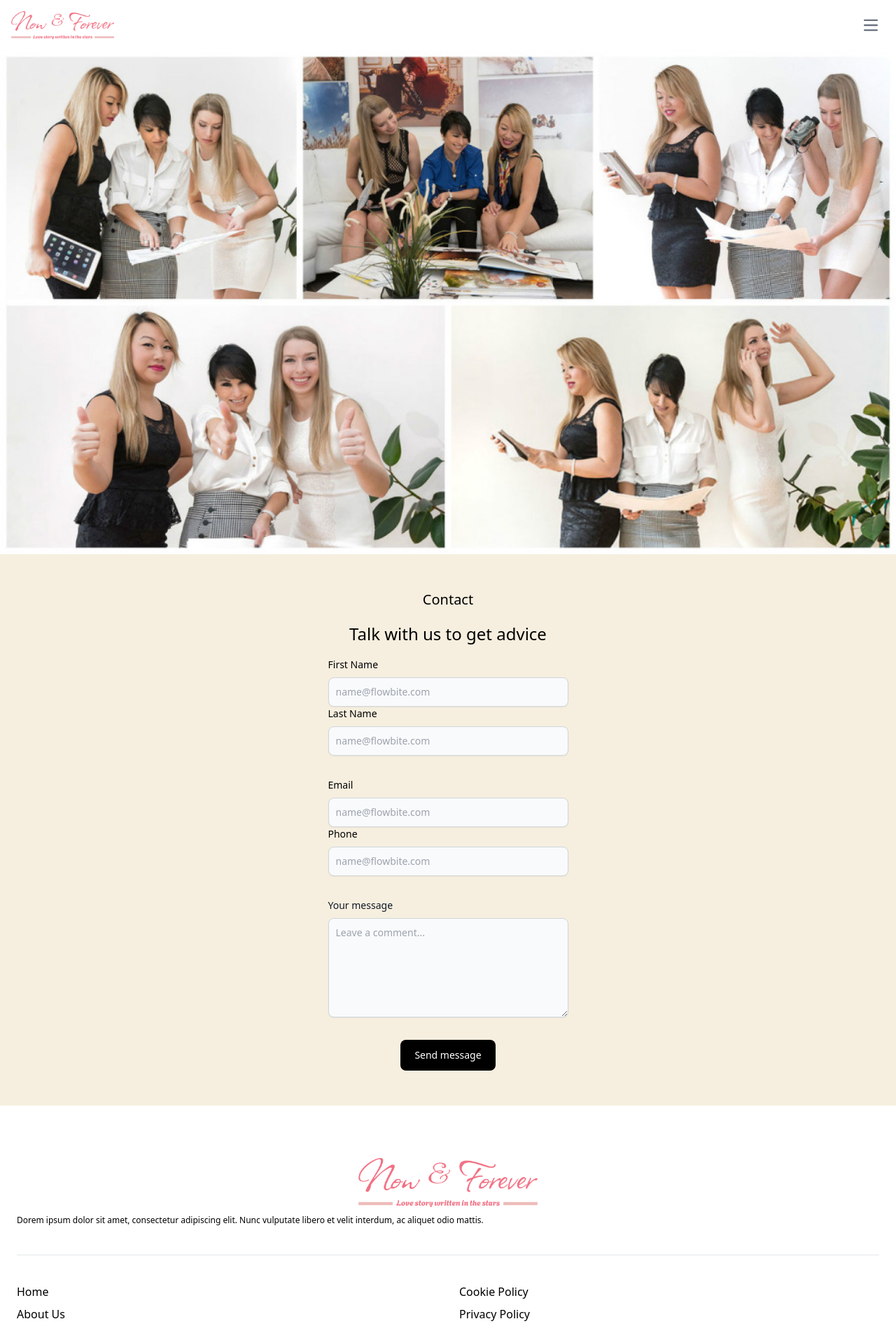
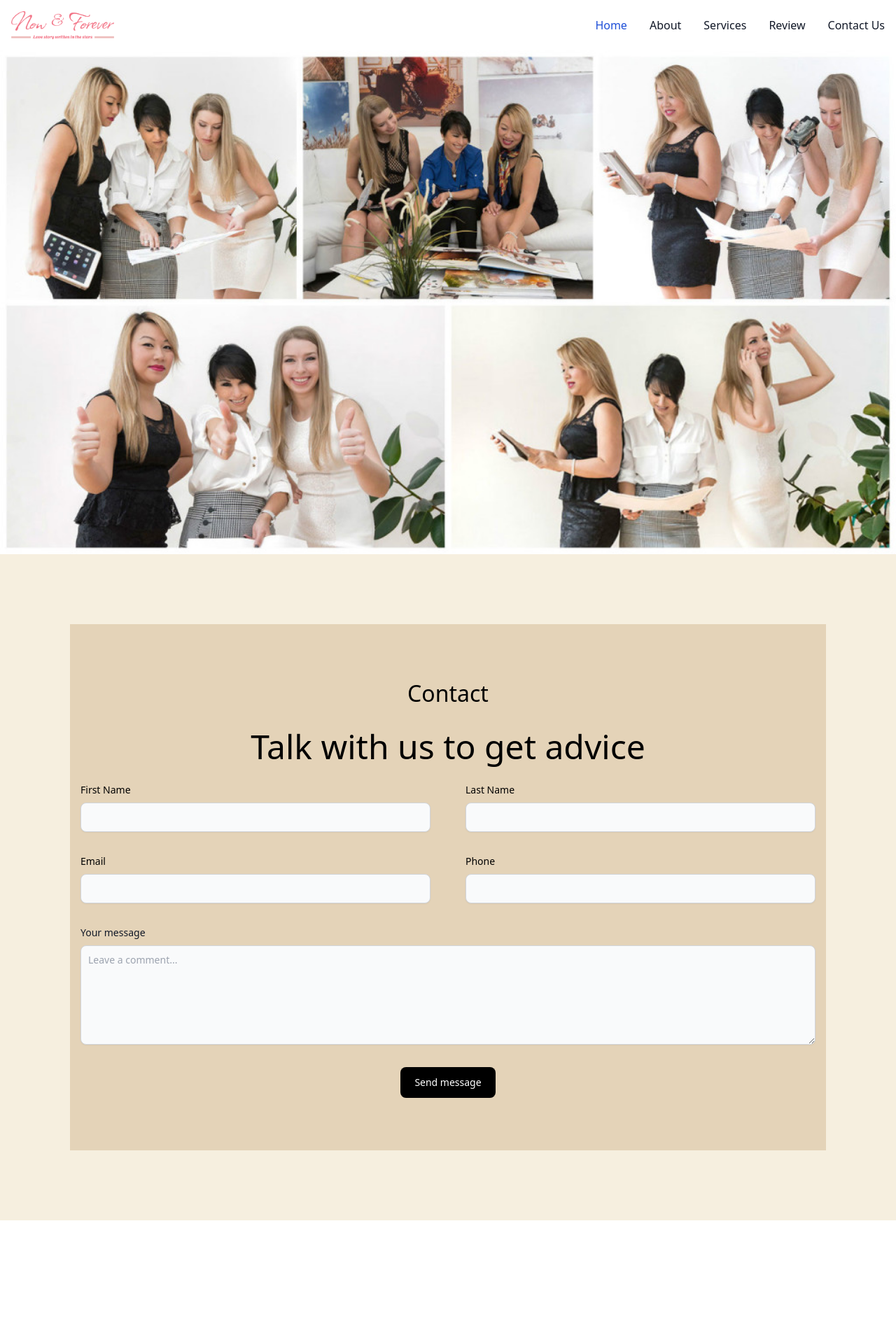
Before and after one commit to Thu-Min/now-and-forever, a React (Vite) app: page /contact-us in a window 1280 px wide. Shown: the top 1895 px of the page at 70% size. Built offline with nearby package versions, Linux system fonts and the light colour scheme.

Commit message:
fix: home page responsive

```diff
--- a/src/components/HeroVideo/HeroVideo.jsx
+++ b/src/components/HeroVideo/HeroVideo.jsx
@@ -3,8 +3,8 @@ import heroVideoOne from "../../assets/app_data/video/hero-video-one.mp4"
 
 const HeroVideo = () => {
     return (
-        <div className="overflow-hidden h-[100vh] sm:object-cover">
-            <video autoPlay muted loop className="sm:h-[100vh] sm:object-cover">
+        <div className="md:overflow-hidden md:h-[100vh] sm:object-cover">
+            <video autoPlay muted loop className="sm:h-[100vh] sm:object-cover w-full">
                 <source src={heroVideoOne} type="video/mp4" />
             </video>
         </div>
--- a/src/components/Home/About.jsx
+++ b/src/components/Home/About.jsx
@@ -3,15 +3,15 @@ import about from "../../assets/app_data/image/home/about.jpg"
 
 const About = () => {
     return (
-        <div className="m-[100px] sm:m-[25px]">
-            <div className="bg-[#E4D3B8] p-[75px] flex gap-[100px] sm:flex-col sm:p-[25px] sm:gap-[30px]">
-                <div className="w-[417px] sm:w-[293px]">
+        <div className="md:m-[100px] sm:m-[25px]">
+            <div className="bg-[#E4D3B8] md:p-[75px] md:flex md:flex-row md:gap-[100px] sm:flex-col sm:p-[25px] sm:gap-[30px]">
+                <div className="md:w-[417px] sm:w-[293px]">
                     <img className="h-[493px] object-cover" src={about} alt="" />
                 </div>
-                <div className="w-[573px] flex flex-col gap-[16px] sm:w-[293px] sm:gap-[20px]">
-                    <h1 className="text-[32px] sm:text-[24px]">About Now & Forever</h1>
-                    <h2 className="text-[48px] sm:text-[24px]">Plan your Wedding truly EXPECTIONAL</h2>
-                    <p className="text-[20px] leading-8">Horem ipsum dolor sit amet, consectetur adipiscing elit. Etiam eu turpis molestie, dictum est a, mattis tellus. Sed dignissim, metus nec fringilla accumsan, risus sem sollicitudin lacus, ut interdum tellus elit sed risus. Maecenas eget condimentum velit, sit amet feugiat lectus.</p>
+                <div className="md:w-[573px] flex flex-col md:gap-[16px] sm:w-[293px] sm:gap-[20px]">
+                    <h1 className="md:text-[32px] sm:text-[24px]">About Now & Forever</h1>
+                    <h2 className="md:text-[48px] sm:text-[24px]">Plan your Wedding truly EXPECTIONAL</h2>
+                    <p className="md:text-[20px] leading-8">Horem ipsum dolor sit amet, consectetur adipiscing elit. Etiam eu turpis molestie, dictum est a, mattis tellus. Sed dignissim, metus nec fringilla accumsan, risus sem sollicitudin lacus, ut interdum tellus elit sed risus. Maecenas eget condimentum velit, sit amet feugiat lectus.</p>
                     <button className="p-3 w-[30%] mx-auto bg-white rounded sm:w-[50%]">Book Now</button>
                 </div>
             </div>
--- a/src/components/Home/Contact.jsx
+++ b/src/components/Home/Contact.jsx
@@ -1,32 +1,32 @@
 const Contact = () => {
     return (
         <>
-            <section class="m-[100px] mb-0 pb-[100px] sm:m-[25px] sm:pb-[25px]">
-                <div class="p-[75px] bg-[#E4D3B8] flex flex-col gap-[16px] sm:p-[25px] sm:bg-transparent">
-                    <h1 className="text-[32px] mx-auto sm:text-[20px]">Contact</h1>
-                    <h2 className="text-[48px] mx-auto sm:text-[24px]">Talk with us to get advice</h2>
+            <section class="md:m-[100px] mb-0 md:pb-[100px] sm:m-[25px] sm:pb-[25px]">
+                <div class="md:p-[75px] md:bg-[#E4D3B8] flex flex-col gap-[16px] sm:p-[25px] sm:bg-transparent">
+                    <h1 className="md:text-[32px] mx-auto sm:text-[20px]">Contact</h1>
+                    <h2 className="md:text-[48px] mx-auto sm:text-[24px]">Talk with us to get advice</h2>
                     <form action="#" class="space-y-8 flex flex-col justify-center items-center">
-                        <div className="flex justify-between space-x-[50px] sm:flex-col sm:space-x-0">
-                            <div className="w-[500px] sm:w-[343px]">
+                        <div className="flex md:flex-row justify-between md:space-x-[50px] sm:flex-col sm:space-x-0">
+                            <div className="md:w-[500px] sm:w-[343px]">
                                 <label for="email" class="block mb-2 text-sm font-medium text-black">First Name</label>
-                                <input type="email" id="email" class="shadow-sm bg-gray-50 border border-gray-300 text-gray-900 text-sm rounded-lg focus:ring-primary-500 focus:border-primary-500 block w-full p-2.5" placeholder="name@flowbite.com" required />
+                                <input type="email" id="email" class="shadow-sm bg-gray-50 border border-gray-300 text-gray-900 text-sm rounded-lg focus:ring-primary-500 focus:border-primary-500 block w-full p-2.5" placeholder="" required />
                             </div>
-                            <div className="w-[500px] sm:w-[343px]">
+                            <div className="md:w-[500px] sm:w-[343px]">
                                 <label for="email" class="block mb-2 text-sm font-medium text-black">Last Name</label>
-                                <input type="email" id="email" class="shadow-sm bg-gray-50 border border-gray-300 text-gray-900 text-sm rounded-lg focus:ring-primary-500 focus:border-primary-500 block w-full p-2.5" placeholder="name@flowbite.com" required />
+                                <input type="email" id="email" class="shadow-sm bg-gray-50 border border-gray-300 text-gray-900 text-sm rounded-lg focus:ring-primary-500 focus:border-primary-500 block w-full p-2.5" placeholder="" required />
                             </div>
                         </div>
-                        <div className="flex justify-between space-x-[50px] sm:flex-col sm:space-x-0">
-                            <div className="w-[500px] sm:w-[343px]">
+                        <div className="flex md:flex-row justify-between md:space-x-[50px] sm:flex-col sm:space-x-0">
+                            <div className="md:w-[500px] sm:w-[343px]">
                                 <label for="email" class="block mb-2 text-sm font-medium text-black">Email</label>
-                                <input type="email" id="email" class="shadow-sm bg-gray-50 border border-gray-300 text-gray-900 text-sm rounded-lg focus:ring-primary-500 focus:border-primary-500 block w-full p-2.5" placeholder="name@flowbite.com" required />
+                                <input type="email" id="email" class="shadow-sm bg-gray-50 border border-gray-300 text-gray-900 text-sm rounded-lg focus:ring-primary-500 focus:border-primary-500 block w-full p-2.5" placeholder="" required />
                             </div>
-                            <div className="w-[500px] sm:w-[343px]">
+                            <div className="md:w-[500px] sm:w-[343px]">
                                 <label for="email" class="block mb-2 text-sm font-medium text-black">Phone</label>
-                                <input type="email" id="email" class="shadow-sm bg-gray-50 border border-gray-300 text-gray-900 text-sm rounded-lg focus:ring-primary-500 focus:border-primary-500 block w-full p-2.5" placeholder="name@flowbite.com" required />
+                                <input type="email" id="email" class="shadow-sm bg-gray-50 border border-gray-300 text-gray-900 text-sm rounded-lg focus:ring-primary-500 focus:border-primary-500 block w-full p-2.5" placeholder="" required />
                             </div>
                         </div>
-                        <div class="w-[1050px] sm:w-[343px]">
+                        <div class="md:w-[1050px] sm:w-[343px]">
                             <label for="message" class="block mb-2 text-sm font-medium text-gray-900">Your message</label>
                             <textarea id="message" rows="6" class="block p-2.5 w-full text-sm text-gray-900 bg-gray-50 rounded-lg shadow-sm border border-gray-300 focus:ring-primary-500 focus:border-primary-500" placeholder="Leave a comment..."></textarea>
                         </div>
--- a/src/components/Home/Service.jsx
+++ b/src/components/Home/Service.jsx
@@ -40,15 +40,15 @@ const Service = () => {
     };
 
     return (
-        <div className="m-[100px] sm:m-[25px]">
-            <div className="p-[75px] bg-[#E4D3B8] flex flex-col gap-[16px] sm:p-[25px]">
-                <div className="sm:space-y-[20px]">
-                    <h1 className="text-[32px] sm:text-[24px]">Services</h1>
-                    <h2 className="text-[48px] sm:text-[24px]">Choose the best suit service for you</h2>
-                    <p className="text-[20px] leading-8 sm:text-[16px]">Horem ipsum dolor sit amet, consectetur adipiscing elit. Etiam eu turpis molestie, dictum est a, mattis tellus. Sed dignissim, metus nec fringilla accumsan, risus sem sollicitudin lacus, ut interdum tellus elit sed risus. Maecenas eget condimentum velit, sit amet feugiat lectus.</p>
+        <div className="md:m-[100px] sm:m-[25px]">
+            <div className="md:p-[75px] bg-[#E4D3B8] flex flex-col md:gap-[16px] sm:p-[25px] sm:gap-[20px]">
+                <div className=" sm:space-y-[20px]">
+                    <h1 className="md:text-[32px] sm:text-[24px]">Services</h1>
+                    <h2 className="md:text-[48px] sm:text-[24px]">Choose the best suit service for you</h2>
+                    <p className="md:text-[20px] leading-8 sm:text-[16px]">Horem ipsum dolor sit amet, consectetur adipiscing elit. Etiam eu turpis molestie, dictum est a, mattis tellus. Sed dignissim, metus nec fringilla accumsan, risus sem sollicitudin lacus, ut interdum tellus elit sed risus. Maecenas eget condimentum velit, sit amet feugiat lectus.</p>
                 </div>
                 <div className="flex flex-col gap-[16px]">
-                    <ul className="flex gap-[30px] text-[24px] sm:text-[16px] sm:gap-[10px]">
+                    <ul className="flex md:gap-[30px] md:text-[24px] sm:text-[16px] sm:gap-[10px]">
                         {Object.keys(images).map((packageName) => (
                             <button
                             key={packageName}
--- a/src/components/footer/footer.jsx
+++ b/src/components/footer/footer.jsx
@@ -3,20 +3,20 @@ import logoNoBackground from "../../assets/app_data/logo-no-background.png"
 const Footer = () => {
     return (
         <>
-            <div className="px-[165px] py-[96px] sm:px-[24px] sm:py-[50px]">
+            <div className="md:px-[165px] md:pb-[50px] sm:px-[24px] sm:py-[50px]">
                 <div className="flex flex-col space-y-10">
-                    <div className="flex justify-between sm:flex-col sm:items-center sm:gap-[10px]">
+                    <div className="flex md:flex-row md:justify-between md:items-center sm:flex-col sm:items-center sm:gap-[10px]">
                         <a href="" className="flex items-center space-x-3 rtl:space-x-reverse">
-                            <img src={logoNoBackground} className="w-auto h-10 sm:h-[70px]" alt="Now & Forever Logo" />
+                            <img src={logoNoBackground} className="w-auto md:h-10 sm:h-[70px]" alt="Now & Forever Logo" />
                         </a>
-                        <p className="font-[20px] w-[30%] sm:w-full sm:text-[12px]">
+                        <p className="md:text-[12px] md:w-[30%] sm:w-full sm:text-[12px]">
                             Dorem ipsum dolor sit amet, consectetur adipiscing elit. Nunc vulputate libero et velit interdum, ac aliquet odio mattis.
                         </p>
                     </div>
                     <hr />
-                    <div className="flex justify-between gap-[64px] sm:grid sm:grid-cols-2 sm:gap-[32px]">
+                    <div className="md:flex md:justify-between md:gap-[64px] sm:grid sm:grid-cols-2 sm:gap-[32px]">
                         <div>
-                            <ul className="space-y-[16px] sm:space-y-[8px]">
+                            <ul className="md:space-y-[16px] sm:space-y-[8px]">
                                 <li>
                                     Home
                                 </li>
@@ -35,7 +35,7 @@ const Footer = () => {
                             </ul>
                         </div>
                         <div>
-                            <ul className="space-y-[16px] sm:space-y-[8px]">
+                            <ul className="md:space-y-[16px] sm:space-y-[8px]">
                                 <li>
                                     Cookie Policy
                                 </li>
@@ -48,7 +48,7 @@ const Footer = () => {
                             </ul>
                         </div>
                         <div>
-                            <ul className="space-y-[16px] sm:space-y-[8px]">
+                            <ul className="md:space-y-[16px] sm:space-y-[8px]">
                                 <li>
                                     Contact
                                 </li>
@@ -61,7 +61,7 @@ const Footer = () => {
                             </ul>
                         </div>
                         <div>
-                            <ul className="space-y-[16px] sm:space-y-[8px]">
+                            <ul className="md:space-y-[16px] sm:space-y-[8px]">
                                 <li>
                                     Address
                                 </li>
@@ -71,7 +71,7 @@ const Footer = () => {
                             </ul>
                         </div>
                     </div>
-                    <div className="flex justify-between sm:flex-col">
+                    <div className="flex md:flex-row justify-between sm:flex-col">
                         <p className="sm:text-[14px]">Copyright © 2024 Now & Forever. All rights reserved.</p>
                         <p className="sm:text-[14px]">Terms & Conditions</p>
                     </div>
--- /dev/null
+++ b/src/components/navbar/navbar.css
@@ -0,0 +1,41 @@
+nav {
+    background-color: white;
+    border-color: white;
+    width: 100%;
+    position: sticky;
+    top: 0px;
+}
+
+nav div {
+    max-width: 100vw;
+    display: flex;
+    flex-wrap: wrap;
+    align-items: center;
+    justify-content: space-between;
+    margin: 0 auto;
+    padding: 16px;
+}
+
+nav div a {
+    display: flex;
+    align-items: center;
+    margin: 0 12px;
+}
+
+nav div a img {
+    width: auto;
+    height: 40px;
+}
+
+nav .nav-items {
+    width: auto;
+}
+
+nav .nav-items ul {
+    display: flex;
+    flex-direction: row;
+    padding: 0;
+    margin: 0 24px;
+    border: 0;
+    background-color: white;
+}
--- a/tailwind.config.js
+++ b/tailwind.config.js
@@ -7,7 +7,17 @@ export default {
   theme: {
     extend: {},
     screens: {
+      xs: '320px',
       sm: '375px',
+      lsm: '425px',
+      md: '768px',
+      // => @media (min-width: 768px) { ... }
+      lg: '1024px',
+      // => @media (min-width: 1024px) { ... }
+      xl: '1280px',
+      // => @media (min-width: 1280px) { ... }
+      '2xl': '1536px',
+      // => @media (min-width: 1536px) { ... }
     },
   },
   plugins: [],
```
